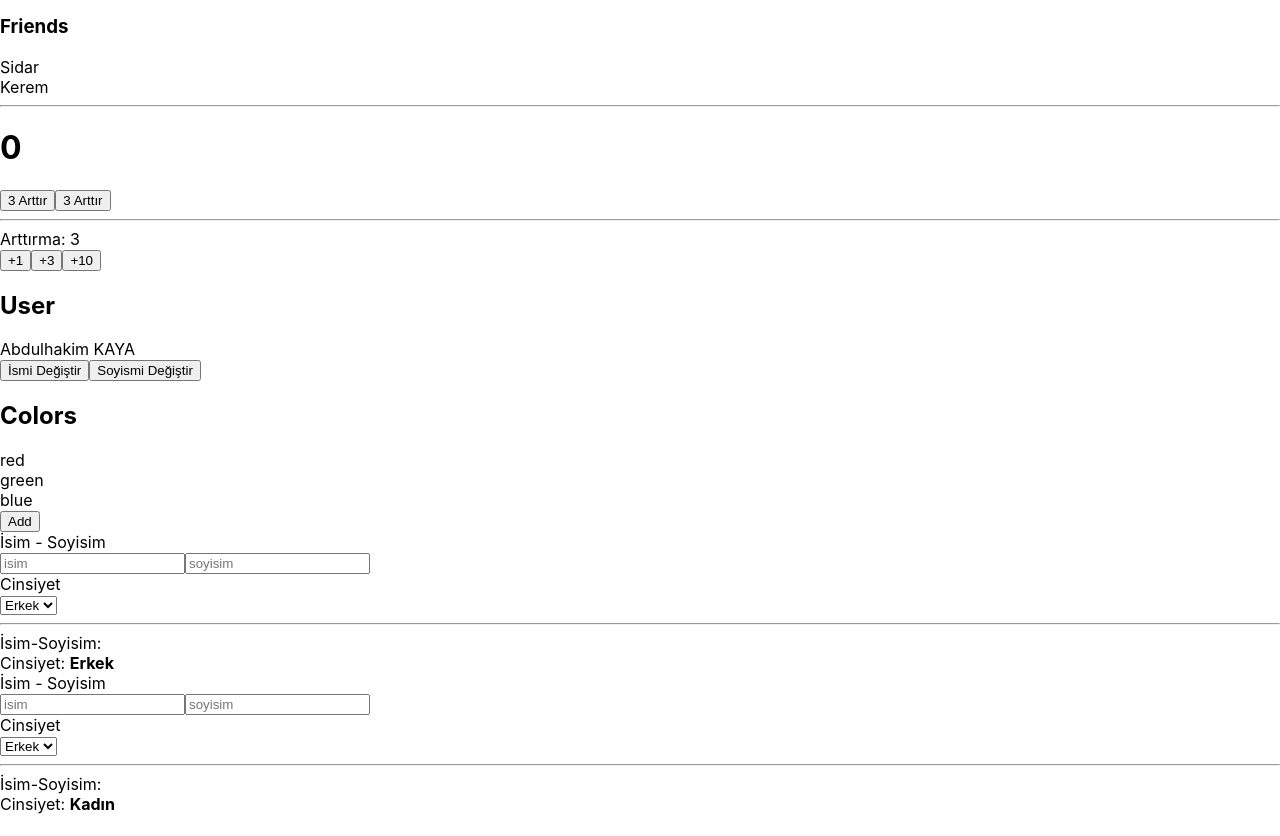
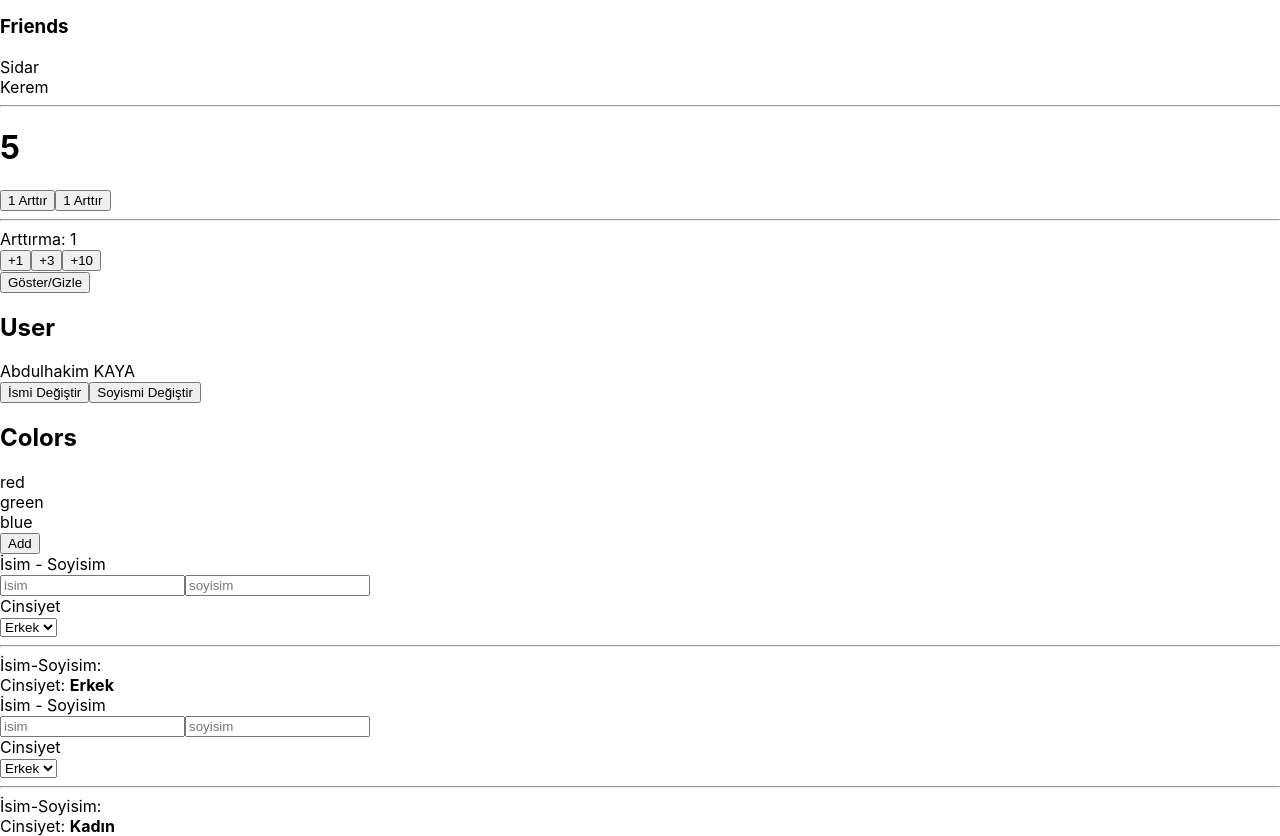
Before and after one commit to AbdulhakimKaya/react-intro, a React (Create React App) app: page / in a window 1280 px wide. Shown: the part 840-1676 px from the top of the page. Before the commit the page ends 1654 px from the top, so only its background shows below. Built offline with nearby package versions, Linux system fonts and the light colour scheme.

Commit message:
react 101 "component yaşam döngüsü" end / react 101 end

```diff
--- a/src/App.js
+++ b/src/App.js
@@ -1,4 +1,4 @@
-import React from "react";
+import React, {useState} from "react";
 import './App.css';
 import Header from "./components/Header";
 import Login from "./components/Login";
@@ -25,6 +25,8 @@ const user = {
 }
 
 function App() {
+    const [isVisible, setIsVisible] = useState(true)
+
     return (
         <React.Fragment>
             {name} {surname}
@@ -65,7 +67,8 @@ function App() {
                 city: "Elazığ"
             }} friends={["Sidar", "Kerem"]}></User2>
 
-          <Counter/>
+            {isVisible && <Counter/>}
+            <button onClick={() => setIsVisible(!isVisible)}>Göster/Gizle</button>
 
             <User3/>
 
--- a/src/components/Counter.js
+++ b/src/components/Counter.js
@@ -1,11 +1,49 @@
-import React, { useState } from 'react';
+import React, { useState, useEffect } from 'react';
 
-function Counter(props) {
+function Counter() {
     // count -> state kullanılmak istendiğinde kullanıcak değişken olarak tanımlanmıştır.
     // setCount -> state'in değeri değiştirilmek istendiğinde kullanılacak fonksiyon olarak tanımlanmıştır.
     const [count, setCount] = useState(0);
 
-    const [amount, setAmount] = useState(3)
+    const [amount, setAmount] = useState(1)
+
+    // bu yazım ile bu component üzerindeki herhangi bir state değiştiği anda tetiklenir ve fonksiyon çalıştırılır
+    useEffect(() => {
+        console.log("Bir state değişti")
+    })
+
+    // component ilk kez dom'a mount edildiği anın yakalanması işlemi için yazılır
+    /*
+     mesela sayfa ilk açıldığında component dom'a mount edildiğinde kullanıcıların bir liste görmesi istendiğinde,
+     web socket bağlantısı oluşturulmak istendiğinde,
+     asenkron bir görev çalıştırılmak istendiğinde,
+     Interval çalıştırılmak istendiğinde,
+     zamanlayıcı çalıştırılmak istendiğinde
+    */
+    useEffect(() => {
+        console.log("Component mount edildi")
+    }, [])
+
+    // array'in içerisine yazılan state tetiklendiğinde içerisindeki fonksiyon tetiklenecektir
+    useEffect(() => {
+        console.log("Count state değişti")
+    }, [count])
+
+    // array'in içerisine yazılan statelerden biri tetiklendiğinde içerisindeki fonksiyon tetiklenecektir
+    useEffect(() => {
+        console.log("Count veya amount state değişti")
+    }, [count, amount])
+
+
+
+    // arka tarafta istenilen zaman aralığında tekrarlanma durumu yapıldı ve return kısmında interval unmount edilir
+    useEffect(() => {
+        let interval =  setInterval(() => {
+            console.log("interval");
+            setCount((prev) => prev + 1);
+        }, 1000);
+        return () => clearInterval(interval);
+    }, [])
 
     return (
         <div>
```
Lines whose indentation alone changed are shown as unchanged.
